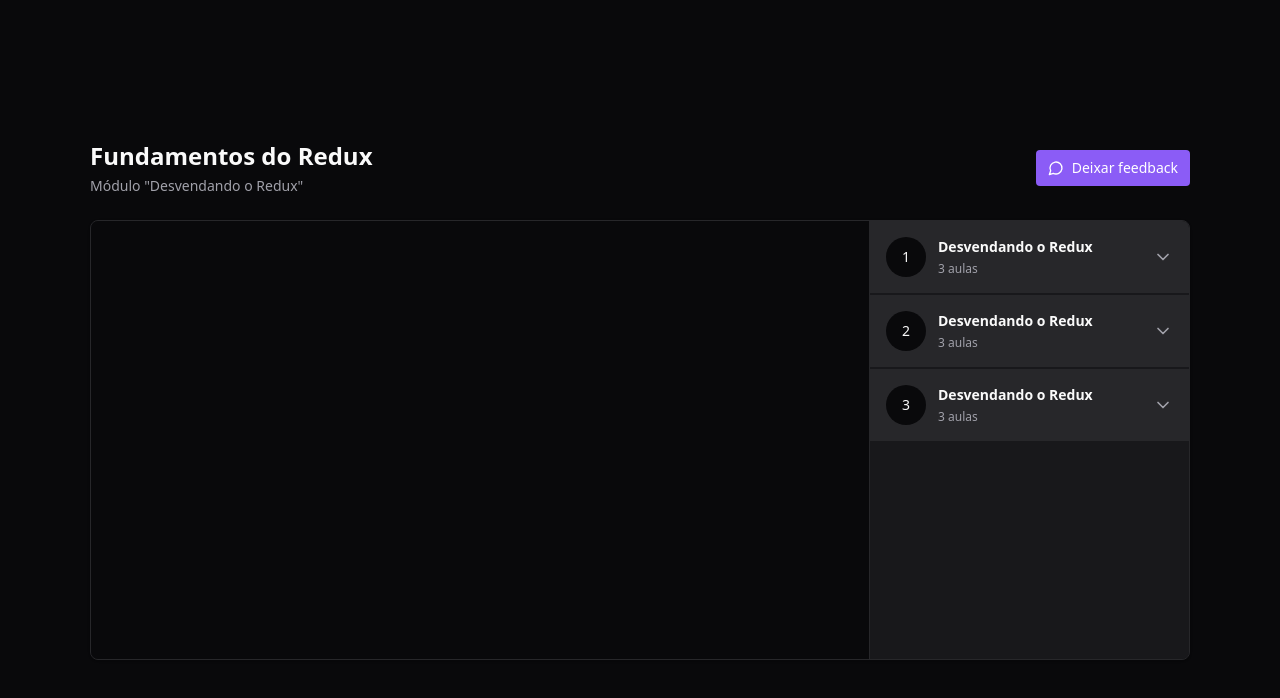
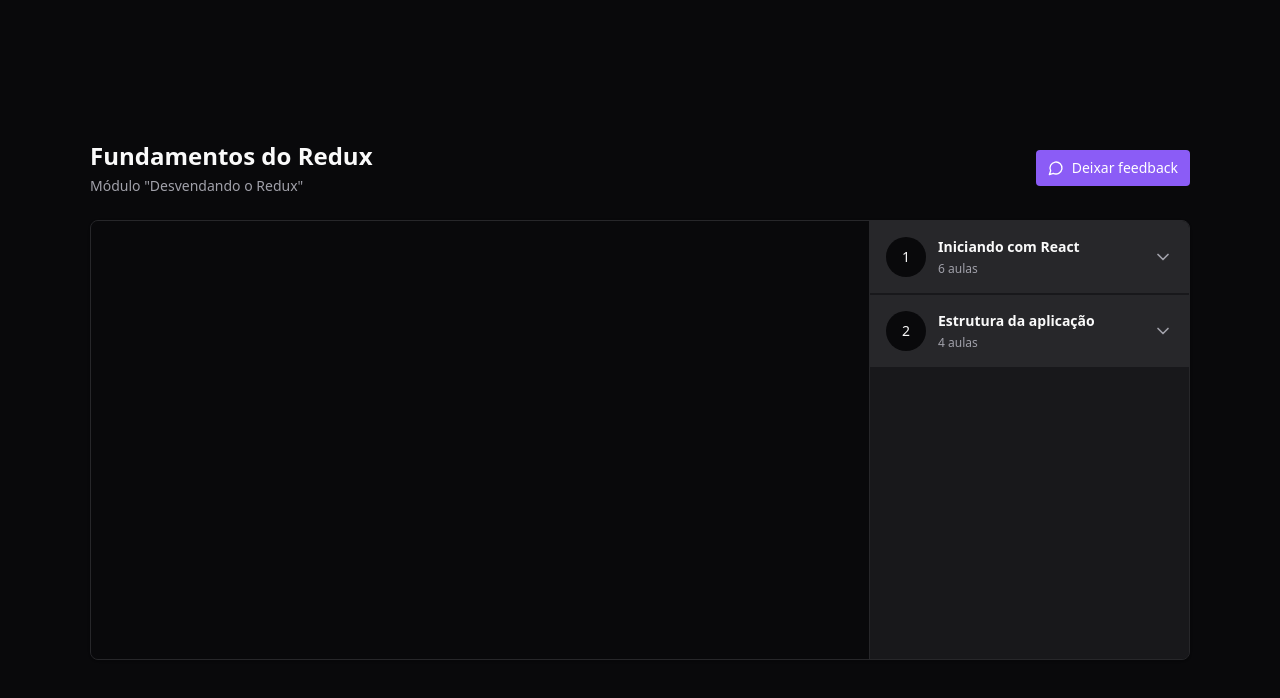
Before and after one commit to jessicacastro/react, a React (Vite) app in the folder react-redux-zustand/: page / in a window 1280 px wide. Shown: the top 698 px of the page. Built offline with nearby package versions, Linux system fonts and the light colour scheme.

Commit message:
feat(redux-zustand): list modules and lessons on components using redux

```diff
--- a/react-redux-zustand/src/components/Module.tsx
+++ b/react-redux-zustand/src/components/Module.tsx
@@ -1,6 +1,7 @@
 import { ChevronDown } from "lucide-react"
 import { Lesson } from "./Lesson"
 import * as Collapsible from "@radix-ui/react-collapsible"
+import { useAppSelector } from "../store";
 interface ModuleProps {
   moduleIndex: number;
   title: string
@@ -8,6 +9,8 @@
 }
 
 export const Module = ({moduleIndex, title, amountOfLessons }: ModuleProps) => {
+  const lessons = useAppSelector(state => state.player.course.modules[moduleIndex].lessons)
+
   return(
     <Collapsible.Root className="group">
       <Collapsible.Trigger className="flex w-full items-center gap-3 bg-zinc-800 p-4">
@@ -28,9 +31,15 @@
 
       <Collapsible.Content>
         <nav className="relative flex flex-col gap-4 p-6">
-          <Lesson title="Fundamentos do Redux" duration="09:13" />
-          <Lesson title="Fundamentos do Redux" duration="09:13" />
-          <Lesson title="Fundamentos do Redux" duration="09:13" />
+          {
+            lessons.map((lesson) => (
+              <Lesson
+                key={lesson.id}
+                title={lesson.title}
+                duration={lesson.duration}
+              />
+            ))
+          }
         </nav>
       </Collapsible.Content>
     </Collapsible.Root>
--- a/react-redux-zustand/src/pages/Player.tsx
+++ b/react-redux-zustand/src/pages/Player.tsx
@@ -3,8 +3,11 @@
 import { Header } from "../components/Header";
 import { Video } from "../components/Video";
 import { Module } from "../components/Module";
+import { useAppSelector } from "../store";
 
 export const Player = () => {
+  const modules = useAppSelector(state => state.player.course.modules);
+
   return (
     <div className="h-screen bg-zinc-950 text-zinc-50 flex justify-center items-center">
       <div className="flex w-[1100px] flex-col gap-6">
@@ -22,9 +25,16 @@
             <Video />
           </div>
           <aside className="absolute top-0 bottom-0 right-0 w-80 border-l border-zinc-800 bg-zinc-900 overflow-y-scroll scrollbar-thin scrollbar-track-zinc-950 scrollbar-thumb-zinc-800 divide-y-2 divide-zinc-900">
-            <Module moduleIndex={0} title="Desvendando o Redux" amountOfLessons={3} />
-            <Module moduleIndex={1} title="Desvendando o Redux" amountOfLessons={3} />
-            <Module moduleIndex={2} title="Desvendando o Redux" amountOfLessons={3} />
+            {
+              modules.map((module, index) => (
+                <Module
+                  key={module.id}
+                  moduleIndex={index}
+                  title={module.title}
+                  amountOfLessons={module.lessons.length}
+                />
+              ))
+            }
           </aside>
         </main>
       </div>
```
